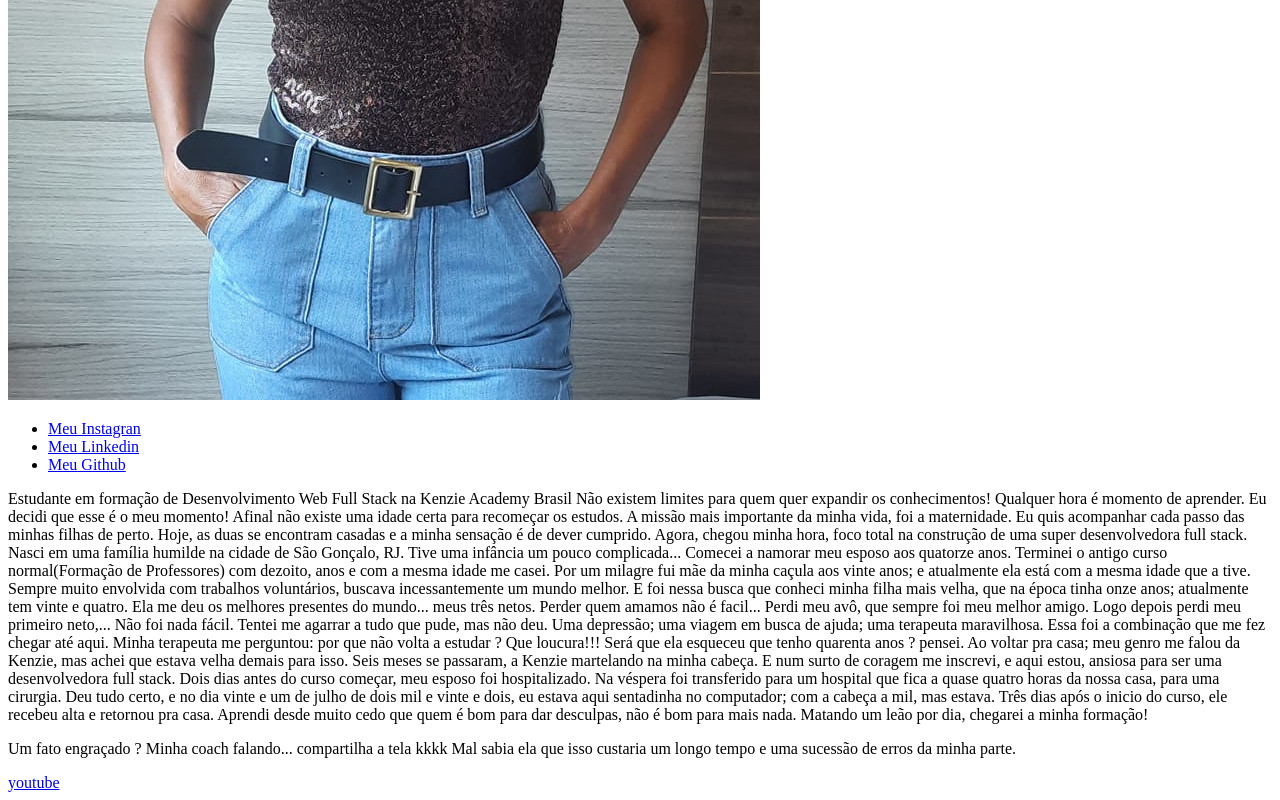
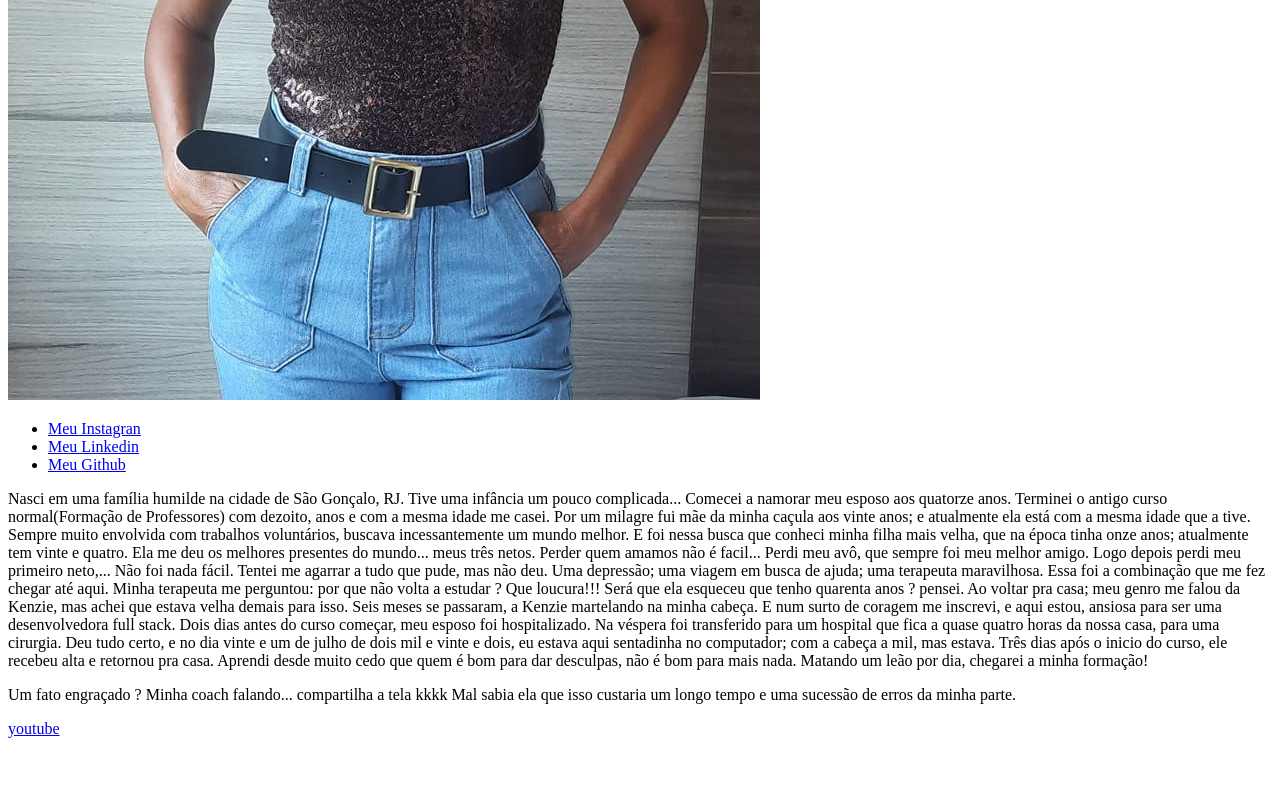
Before and after one commit to Adriana-Costa82/pagina_perfil, a plain HTML site: page src/index.html in a window 1280 px wide. Shown: the part 906-1706 px from the top of the page. After the commit the page ends 1652 px from the top, so only its background shows below. Drawn offline with Linux system fonts and the light colour scheme.

Commit message:
pagina_perfil

```diff
--- a/src/index.html
+++ b/src/index.html
@@ -39,11 +39,6 @@
         <main>
             <section>
                 <p>
-                    Estudante em formação de Desenvolvimento Web Full Stack na Kenzie Academy Brasil
-                    Não existem limites para quem quer expandir os conhecimentos!
-                    Qualquer hora é momento de aprender. Eu decidi que esse é o meu momento!
-                    Afinal não existe uma idade certa para recomeçar os estudos. A missão mais importante da minha vida, foi a maternidade. Eu quis acompanhar cada passo das minhas filhas de perto. Hoje, as duas se encontram casadas e a minha sensação é de dever cumprido.
-                    Agora, chegou minha hora, foco total na construção de uma super desenvolvedora full stack.
                     Nasci em uma família humilde na cidade de São Gonçalo, RJ. Tive uma infância um pouco complicada... Comecei a namorar meu esposo aos quatorze anos. Terminei o antigo curso normal(Formação de Professores) com dezoito, anos e com a mesma idade me casei.
                     Por um milagre fui mãe da minha caçula aos vinte anos; e atualmente ela está com a mesma idade que a tive.
                     Sempre muito envolvida com trabalhos voluntários, buscava incessantemente um mundo melhor. E foi nessa busca que conheci minha filha mais velha, que na época tinha onze anos; atualmente tem vinte e quatro. Ela me deu os melhores presentes do mundo... meus três netos.
```
